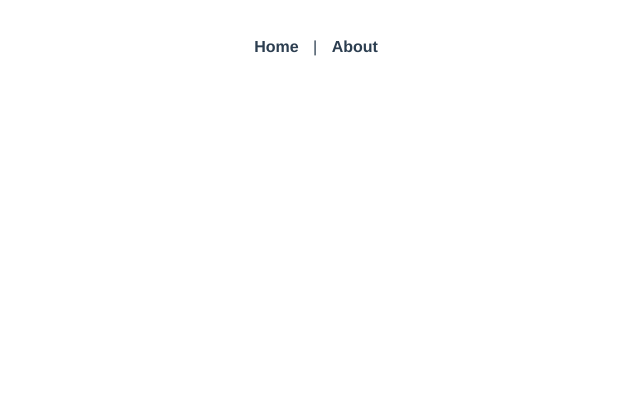
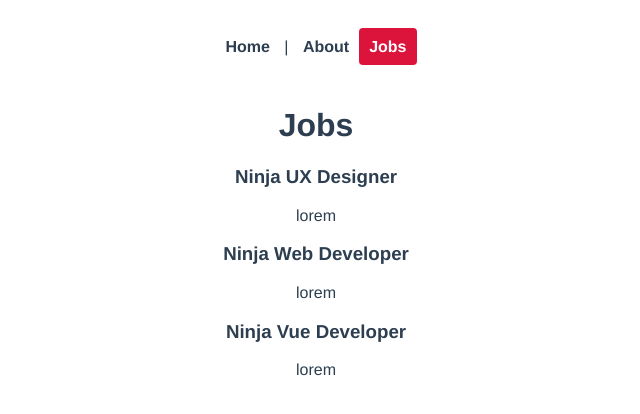
Before and after one commit to H0und5/vueRoute, a Vue app: page /jobs in a window 1280 px wide. Before the commit this address had no page. Shown: the top 414 px of the page, without its empty margins (324-964 px from the left). Built offline with nearby package versions, Linux system fonts and the light colour scheme.

Commit message:
feature: use the vue directive v-for instead of the map method probably ? idfk, added the JobDetails view component to dynamically route based on data? idfk gg

```diff
--- a/jsconfig.json
+++ b/jsconfig.json
@@ -1,5 +1,6 @@
 {
   "compilerOptions": {
+    "jsx": "preserve",
     "target": "es5",
     "module": "esnext",
     "baseUrl": "./",
--- a/src/App.vue
+++ b/src/App.vue
@@ -2,6 +2,7 @@
   <nav>
     <router-link :to="{ name: 'Home' }">Home</router-link> |
     <router-link :to="{ name: 'About' }">About</router-link>
+    <router-link :to="{ name: 'Jobs' }">Jobs</router-link>
   </nav>
   <router-view/>
 </template>
--- a/src/router/index.js
+++ b/src/router/index.js
@@ -1,6 +1,7 @@
 import { createRouter, createWebHistory } from 'vue-router';
 import Home from '../views/Home.vue';
 import About from '../views/About.vue';
+import Jobs from '../views/jobs/Jobs.vue';
 
 const routes = [
   {
@@ -13,6 +14,11 @@ const routes = [
     path: '/about',
     name: 'About',
     component: About,
+  },
+  {
+    path: '/jobs',
+    name: 'Jobs',
+    component: Jobs,
   }
 ]
 
--- a/src/views/About.vue
+++ b/src/views/About.vue
@@ -1,5 +1,8 @@
 <template>
   <div class="about">
     <h1>About Page</h1>
+    <p>Lorem ipsum dolor sit amet consectetur adipisicing elit. Quam, autem provident. Repellendus nam ullam eos facere, itaque nisi est, iste quis exercitationem quod magni repudiandae enim nulla cupiditate tempora quo corrupti dolore amet iusto. Fugit esse voluptates natus ut labore consequatur non, voluptas, ipsum consectetur distinctio iste nihil totam autem ratione quidem magnam velit deserunt quibusdam! Odit sint aliquid illo dignissimos voluptates magnam consectetur numquam labore sunt voluptatum enim veniam sit provident eos cum, reprehenderit modi maxime dolorem. Accusantium voluptatem sint ut quis nisi eligendi iure eaque? Dolorum quibusdam assumenda perferendis sit eum numquam molestias dignissimos. Officia quasi corporis in!</p>
+
+    <p>Lorem ipsum dolor sit amet consectetur adipisicing elit. Quam, autem provident. Repellendus nam ullam eos facere, itaque nisi est, iste quis exercitationem quod magni repudiandae enim nulla cupiditate tempora quo corrupti dolore amet iusto. Fugit esse voluptates natus ut labore consequatur non, voluptas, ipsum consectetur distinctio iste nihil totam autem ratione quidem magnam velit deserunt quibusdam! Odit sint aliquid illo dignissimos voluptates magnam consectetur numquam labore sunt voluptatum enim veniam sit provident eos cum, reprehenderit modi maxime dolorem. Accusantium voluptatem sint ut quis nisi eligendi iure eaque? Dolorum quibusdam assumenda perferendis sit eum numquam molestias dignissimos. Officia quasi corporis in!</p>
   </div>
 </template>
--- /dev/null
+++ b/src/views/jobs/Jobs.vue
@@ -0,0 +1,30 @@
+<template>
+  <h1>Jobs</h1>
+
+  <div v-for="job in jobs" :key="job.id">
+    <h3>{{ job.title }}</h3>
+    <p>{{ job.details }}</p>
+  </div>
+</template>
+
+<script>
+  export default {
+    data() {
+      return {
+        jobs: [
+          { title: 'Ninja UX Designer', id: 1, details: 'lorem' },
+          { title: 'Ninja Web Developer', id: 2, details: 'lorem' },
+          { title: 'Ninja Vue Developer', id: 3, details: 'lorem' },
+        ],
+      }
+    },
+
+    methods: {
+
+    }
+  }
+</script>
+
+<style>
+
+</style>
```
Also changed, not shown: src/views/jobs/JobDetails.vue (added).
